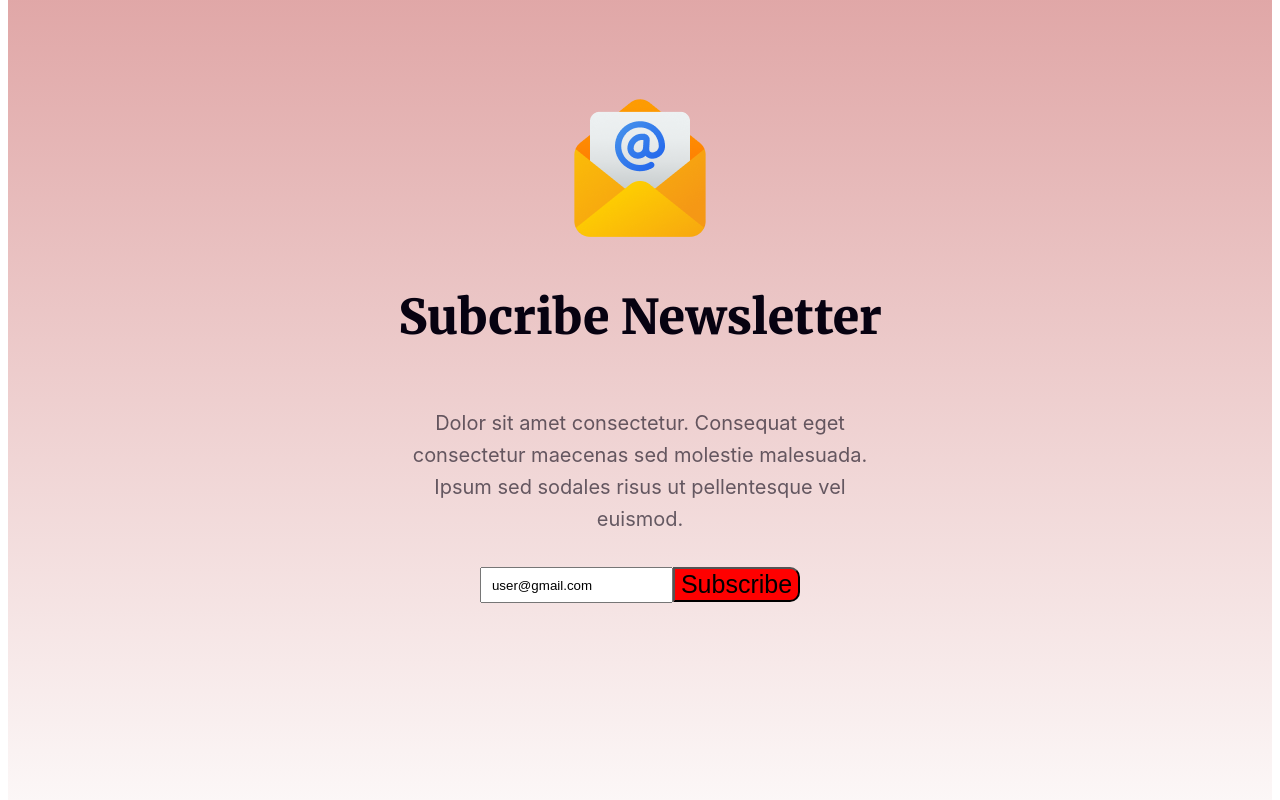
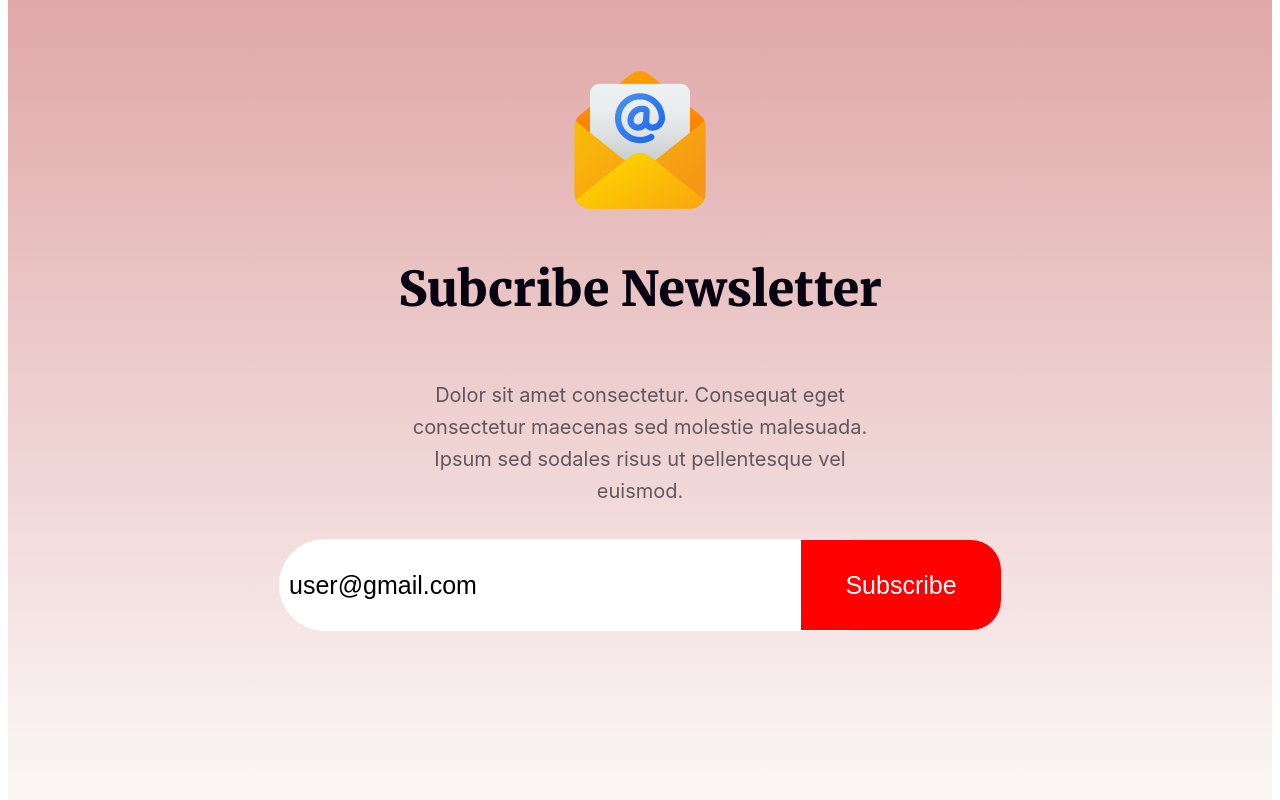
Before and after one commit to Suvobd100/new-year-offer-akbar, a plain HTML site: page index.html in a window 1280 px wide. Shown: the part 6718-7518 px from the top of the page. Drawn offline with Linux system fonts and the light colour scheme.

Commit message:
subcribe done

```diff
--- a/styles/style.css
+++ b/styles/style.css
@@ -340,20 +340,24 @@
 }
 
 .mail-inp {
-    height:30px; */
+    height:90px;
+    width: 600px;
     font-size:25px;
-    border-radius: 6;
-    /* font-weight: 1rem; */
-
+    border-radius: 50px;
+    border: none;
     padding-left:10px;
+    background-color:rgb(255, 255, 255)
 }
 
 .btn-subc{
-
-    padding-top: -20px;
-    /* margin-top:  */
-    border-radius: 2;
+    border: none;
+    margin-top: 1px;
+    height: 90px;
+    width:200px ;
+    margin-left: -90px;
+    padding-left: -50px;
+    color: white;
     background-color: red;
     font-size: 25px;
-    border-radius: 0px     10px      10px           0px;
+    border-radius: 0px     30px      30px           0px;
 }
```
